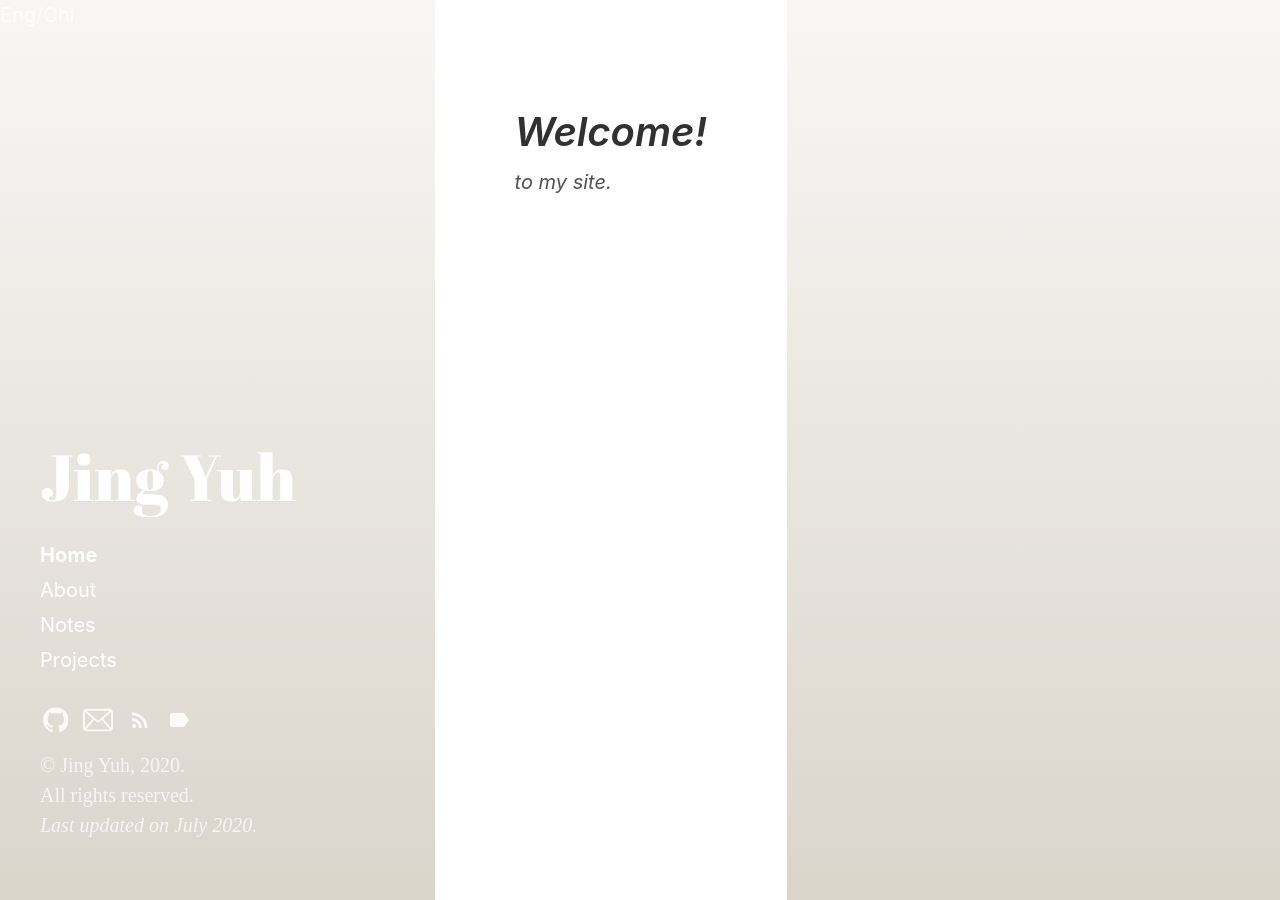
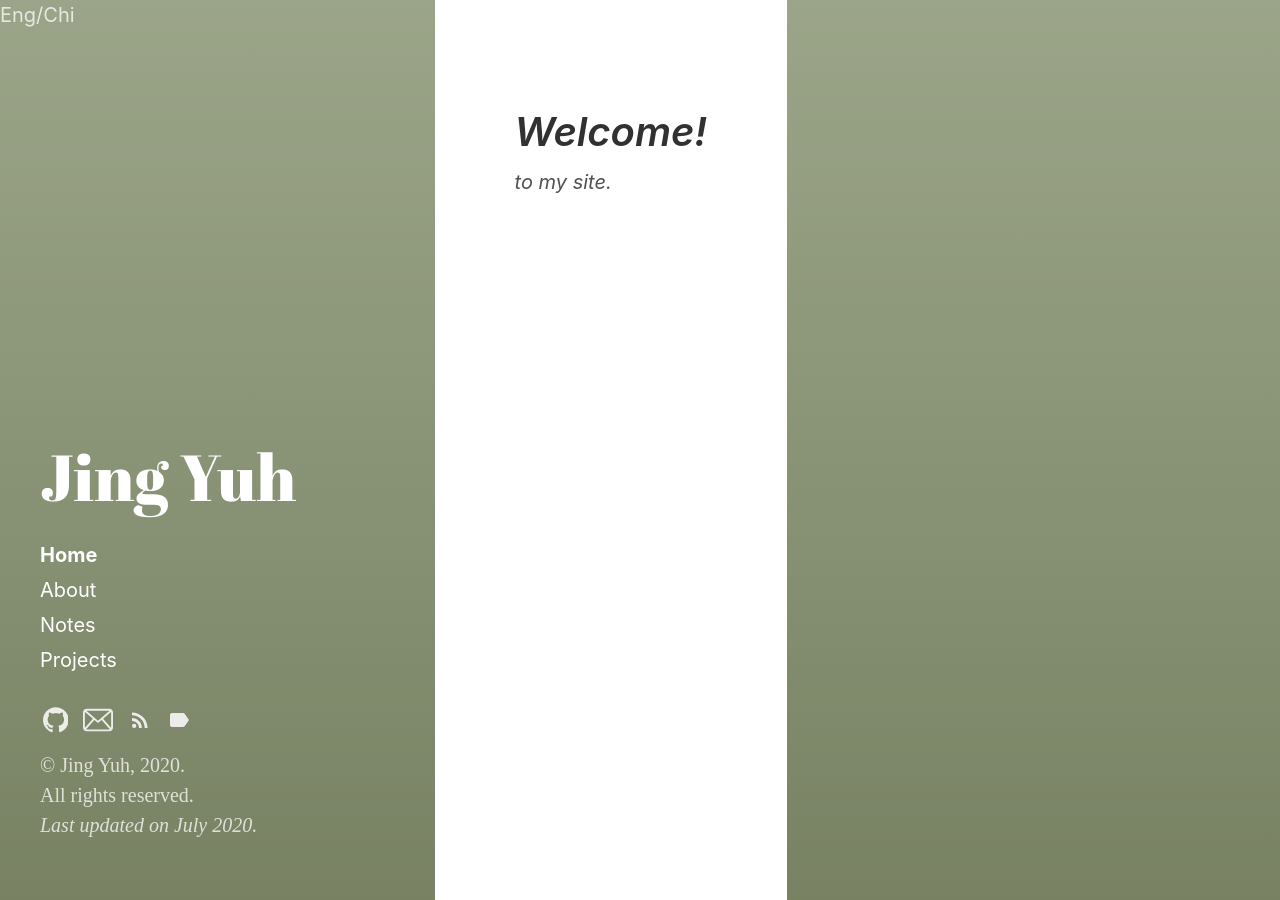
Before and after one commit to jyang123-bit/Website, a Jekyll site: the page built from index.html, in a window 1280 px wide. Built offline with Jekyll 4.4.1, drawn with Linux system fonts in a browser that asks for light colours; the list of posts is cut into pages by our own code.

Commit message:
Update _variables.scss

```diff
--- a/_sass/hydeout/_variables.scss
+++ b/_sass/hydeout/_variables.scss
@@ -42,7 +42,7 @@ $code-font-family: 'Gill Sans','Gill Sans MT',Calibri,sans-serif !default;
 $code-color: #bf616a !default;
 
 // Hyde theming
-$sidebar-bg-color:  #e9e6e0 !default;
+$sidebar-bg-color:  #8A9574 !default;
 //sage theme combination(sage:#8A9574,#f2efd3, neon green#39FF14)
 //maroon theme combination(maroon:#4d0000,#e9e6e0, dark green:#001a0d)
 $sidebar-fg-color: #fff !default;
```
